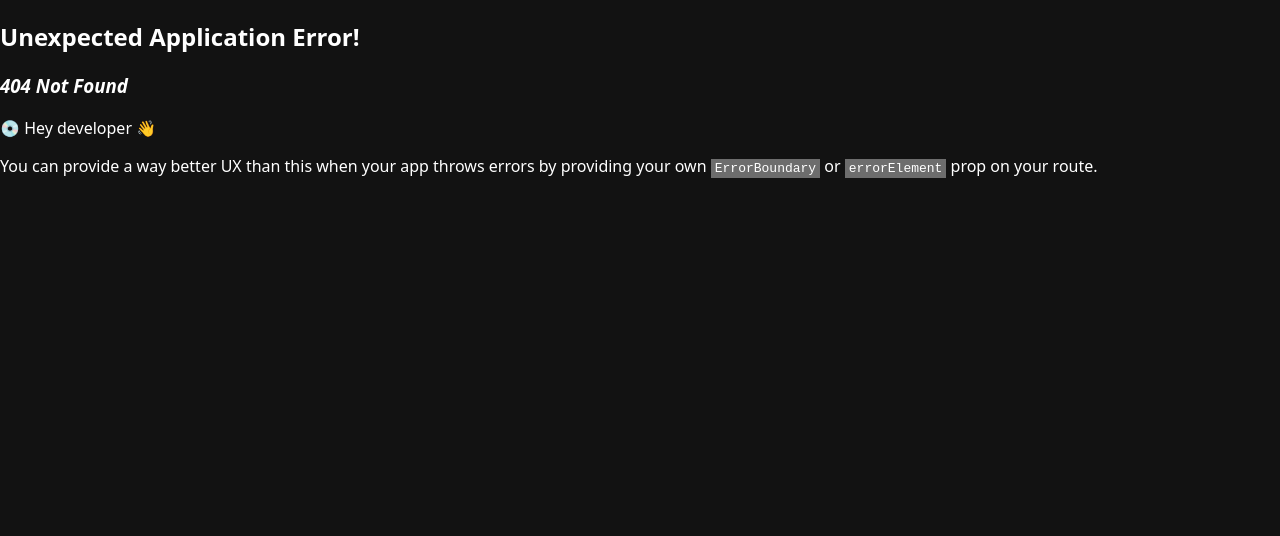
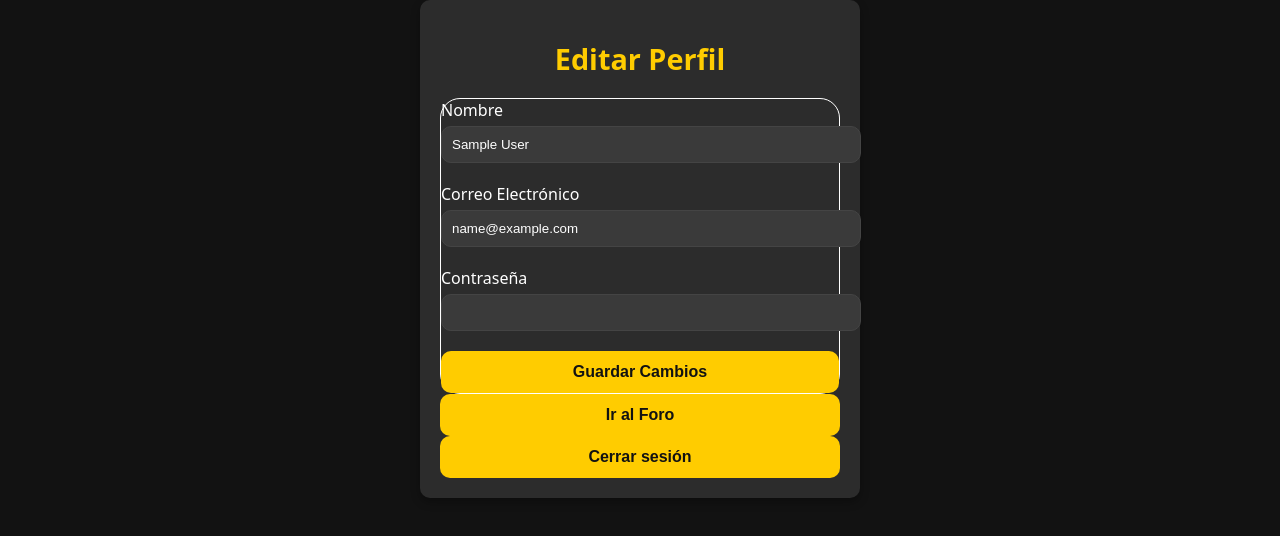
Before and after one commit to EilynOG/ProyectJC, a React (Vite) app: page /edit-profile in a window 1280 px wide. Before the commit this address had no page. Shown: the top 536 px of the page. Built offline with nearby package versions, Linux system fonts and the light colour scheme; sample sign-in values are in the browser's storage.

Commit message:
agregue un editar mi perfil

```diff
--- /dev/null
+++ b/src/components/EditProfile.jsx
@@ -0,0 +1,95 @@
+import React, { useState, useEffect } from 'react';
+import { useNavigate } from 'react-router-dom';
+import '../css/stylesEditprofile.css'
+
+export const EditProfile = () => {
+    const navigate = useNavigate();
+    const user = JSON.parse(localStorage.getItem('user'));
+
+    const [formData, setFormData] = useState({
+        name: user?.name || '',
+        email: user?.email || '',
+        password: '',
+    });
+
+    useEffect(() => {
+        if (!user) {
+            navigate('/');
+        }
+    }, [navigate, user]);
+
+    const handleChange = (e) => {
+        const { name, value } = e.target;
+        setFormData({
+            ...formData,
+            [name]: value,
+        });
+    };
+
+    const handleSubmit = (e) => {
+        e.preventDefault();
+
+        localStorage.setItem('user', JSON.stringify({
+            ...user,
+            name: formData.name,
+            email: formData.email,
+            password: formData.password || user.password,
+        }));
+
+        navigate('/results');
+    };
+
+    const handleLogout = () => {
+        localStorage.removeItem('user');
+        navigate('/');
+    };
+
+    const goToForum = () => {
+        navigate('/forum'); // Cambiar a la ruta del foro si es necesario
+    };
+
+    return (
+        <div className="edit-profile">
+            <h1>Editar Perfil</h1>
+            <form onSubmit={handleSubmit}>
+                <div className="form-group">
+                    <label htmlFor="name">Nombre</label>
+                    <input
+                        type="text"
+                        id="name"
+                        name="name"
+                        value={formData.name}
+                        onChange={handleChange}
+                        required
+                    />
+                </div>
+                <div className="form-group">
+                    <label htmlFor="email">Correo Electrónico</label>
+                    <input
+                        type="email"
+                        id="email"
+                        name="email"
+                        value={formData.email}
+                        onChange={handleChange}
+                        required
+                    />
+                </div>
+                <div className="form-group">
+                    <label htmlFor="password">Contraseña</label>
+                    <input
+                        type="password"
+                        id="password"
+                        name="password"
+                        value={formData.password}
+                        onChange={handleChange}
+                    />
+                </div>
+                <button type="submit">Guardar Cambios</button>
+            </form>
+            <div className="buttons-container">
+                <button onClick={goToForum}>Ir al Foro</button>
+                <button onClick={handleLogout}>Cerrar sesión</button>
+            </div>
+        </div>
+    );
+};
--- a/src/components/Results.jsx
+++ b/src/components/Results.jsx
@@ -26,30 +26,21 @@ export const Results = () => {
             <h1>Bienvenido, {user?.name}</h1>
             <button onClick={handleLogout}>Cerrar sesión</button>
             <button onClick={() => navigate('/add-location')}>Agregar Sitio Turístico</button>
-            <table>
-                <thead>
-                    <tr>
-                        <th>Nombre</th>
-                        <th>Ubicación</th>
-                        <th>Reseña</th>
-                        <th>Calificación</th>
-                        <th>Imagen</th> {/* Nueva columna para la imagen */}
-                    </tr>
-                </thead>
-                <tbody>
-                    {locations.map((location) => (
-                        <tr key={location.id}>
-                            <td>{location.name}</td>
-                            <td>{location.location}</td>
-                            <td>{location.review}</td>
-                            <td>{location.rating}</td>
-                            <td>
-                                <img src={location.imageUrl} alt={location.name} className="location-image" /> {/* Imagen */}
-                            </td>
-                        </tr>
-                    ))}
-                </tbody>
-            </table>
+            <button onClick={() => navigate('/edit-profile')}>Editar mi perfil</button>
+
+            <div className="cards-container">
+                {locations.map((location) => (
+                    <div key={location.id} className="card">
+                        <img src={location.imageUrl} alt={location.name} className="location-image" />
+                        <div className="card-content">
+                            <h3>{location.name}</h3>
+                            <p>{location.location}</p>
+                            <p>{location.review}</p>
+                            <p><strong>Calificación: </strong>{location.rating}</p>
+                        </div>
+                    </div>
+                ))}
+            </div>
         </main>
     );
 };
--- a/src/css/styles.css
+++ b/src/css/styles.css
@@ -29,42 +29,51 @@ input{
     border-radius: 10px;
     padding: 10px;
 }
-table {
-    width: 50%;
-    background-color: #2c2c2c;
-    border-radius: 10px;
-    overflow: hidden;
-    margin: 0 auto;
+
+.cards-container {
+    display: grid;
+    grid-template-columns: repeat(4, 1fr);
+    gap: 20px;
+    padding: 20px;
 }
 
-table thead {
-    background-color: #3a3a3a;
-    position: sticky;
+.card {
+    background-color: #2c2c2c;
+    border-radius: 15px;
+    padding: 20px;
+    text-align: center;
+    box-shadow: 0 4px 10px rgba(0, 0, 0, 0.5);
+    transition: transform 0.3s ease;
 }
 
-table th {
-    padding: 15px;
-    color: #ffffff;
-    text-align: left;
-    font-weight: bold;
-    border-bottom: 1px solid #444444;
+.card:hover {
+    transform: translateY(-10px);
 }
 
-table td {
-    padding: 10px;
-    color: #dcdcdc;
-    border-bottom: 1px solid #444444;
+.location-image {
+    width: 100%;
+    height: 150px;
+    object-fit: cover;
+    border-radius: 10px;
 }
 
-table tr:nth-child(even) {
-    background-color: #333333;
+.card-content h3 {
+    margin-top: 15px;
+    color: #ffcc00;
 }
 
-table tr:hover {
-    background-color: #444444;
+.card-content p {
+    color: #dcdcdc;
 }
-.location-image {
-    width: 100px;
-    height: auto;
-    border-radius: 5px;
+
+@media (max-width: 768px) {
+    .cards-container {
+        grid-template-columns: repeat(2, 1fr);
+    }
 }
+
+@media (max-width: 480px) {
+    .cards-container {
+        grid-template-columns: 1fr;
+    }
+}
--- /dev/null
+++ b/src/css/stylesEditprofile.css
@@ -0,0 +1,51 @@
+.edit-profile {
+    padding: 20px;
+    max-width: 400px;
+    margin: 0 auto;
+    background-color: #2c2c2c;
+    border-radius: 10px;
+    box-shadow: 0 4px 10px rgba(0, 0, 0, 0.3);
+    color: #fff;
+}
+
+.edit-profile h1 {
+    font-size: 1.8rem;
+    margin-bottom: 20px;
+    color: #ffcc00;
+}
+
+.form-group {
+    margin-bottom: 20px;
+}
+
+label {
+    display: block;
+    font-size: 1rem;
+    margin-bottom: 5px;
+}
+
+input {
+    width: 100%;
+    padding: 10px;
+    border-radius: 10px;
+    border: 1px solid #444;
+    background-color: #3a3a3a;
+    color: #fff;
+}
+
+button {
+    width: 100%;
+    padding: 12px;
+    background-color: #ffcc00;
+    border: none;
+    color: #121212;
+    font-size: 1rem;
+    font-weight: bold;
+    border-radius: 10px;
+    cursor: pointer;
+    transition: background-color 0.3s ease;
+}
+
+button:hover {
+    background-color: #ffb300;
+}
--- a/src/routes/routes.js
+++ b/src/routes/routes.js
@@ -3,6 +3,7 @@ import { Results } from "../components/Results";
 import { Login } from "../components/Login";
 import { AddLocation } from "../components/AddLocation";
 import { LandingPage } from '../components/LandingPage';
+import { EditProfile } from '../components/EditProfile';
 
 export const router = createBrowserRouter([
     {
@@ -18,7 +19,11 @@ export const router = createBrowserRouter([
         Component: AddLocation
     },
     {
-    path: '/landingpage',
+        path: '/landingpage',
         Component: LandingPage
+    },
+    {
+        path: '/edit-profile',
+        Component: EditProfile
     }
 ]);
```
